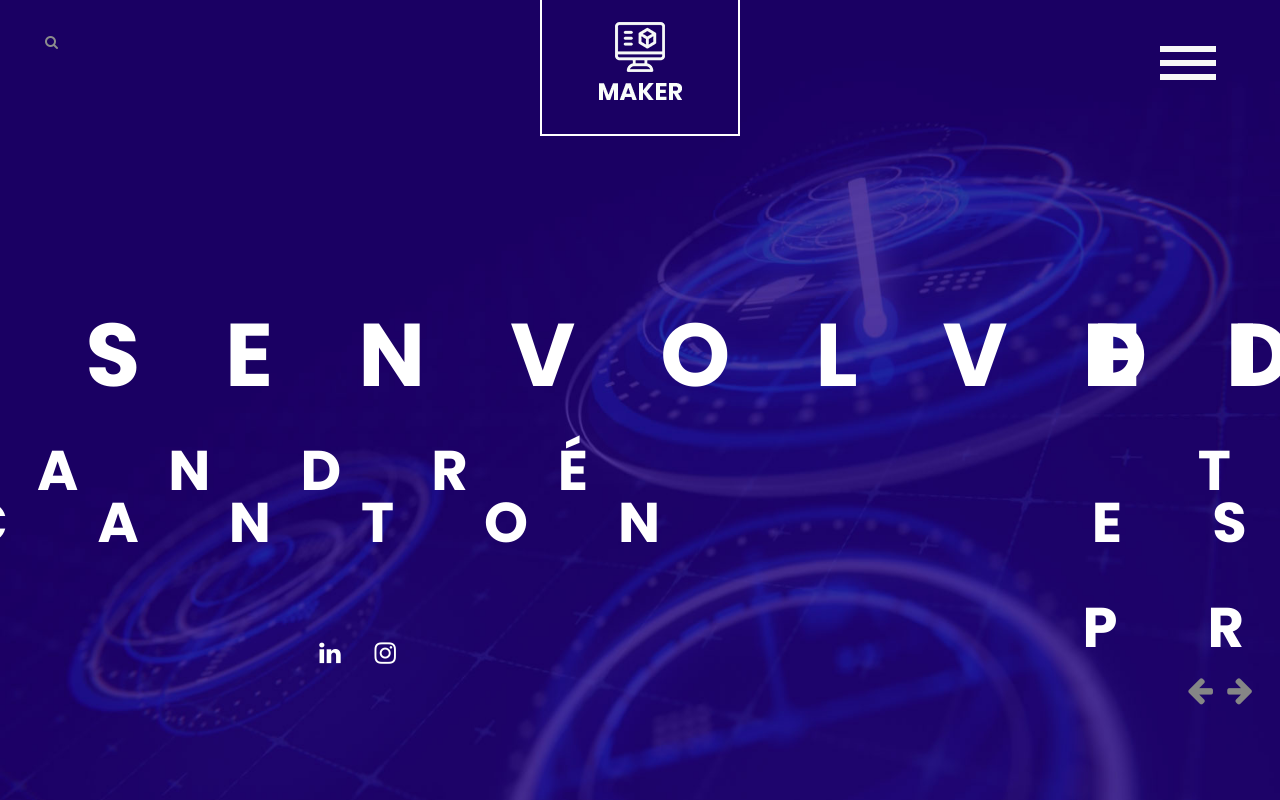
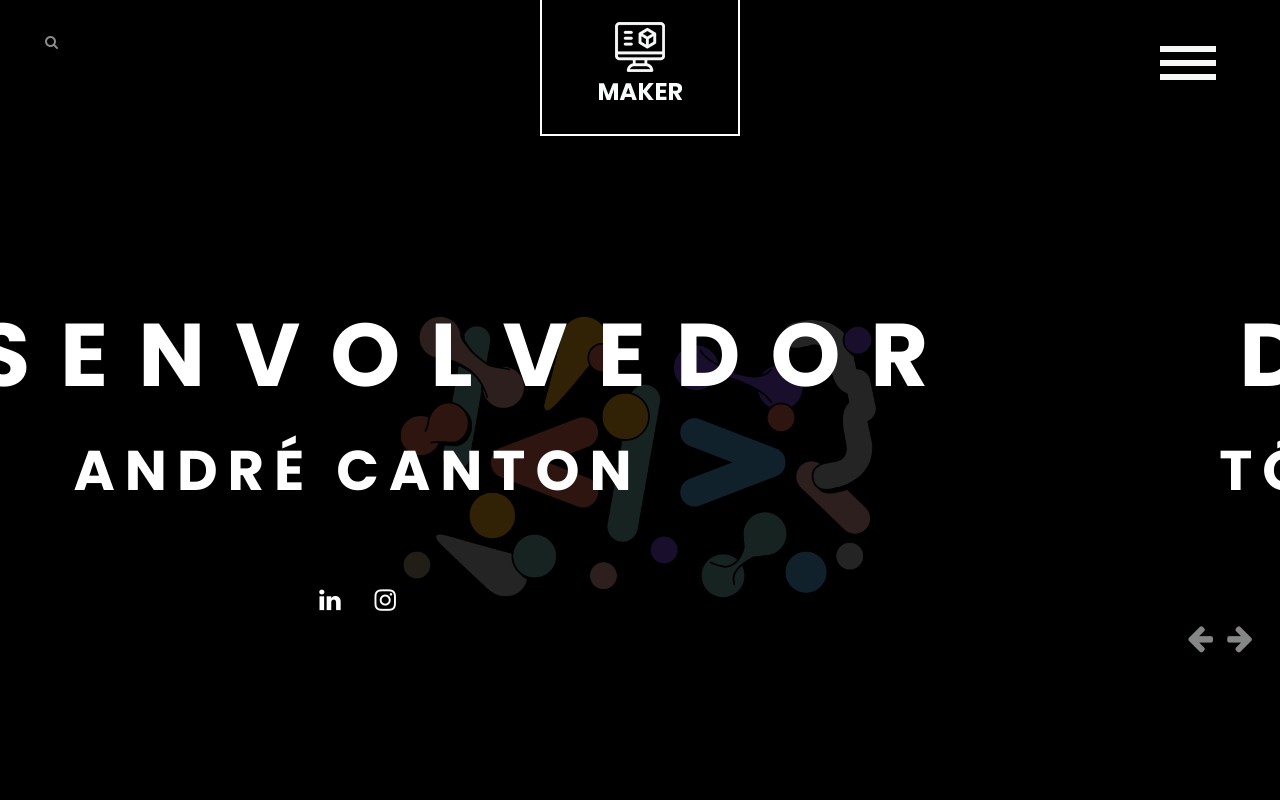
Before and after one commit to dedecanton/trabalho-01-topicos-especiais, a plain HTML site: page index.html in a window 1280 px wide. Shown: the top 800 px of the page. Drawn offline with nearby package versions, Linux system fonts and the light colour scheme; some packages are replaced by stand-ins of ours; files whose address does not match are found by name.

Commit message:
feat: requirement 3

```diff
--- a/css/style.css
+++ b/css/style.css
@@ -321,11 +321,23 @@ button {
 /** banner section **/
 
 .banner_main {
-     background: url(../images/banner.jpg);
+     background: url(../images/code.png);
+     background-size: cover;
+     background-position: center;
      padding: 310px 0px 0px 0px;
-     background-size: 100% 100%;
      background-repeat: no-repeat;
      min-height: 914px;
+     position: relative;
+}
+
+.banner_main::before{
+     content: '';
+     position: absolute;
+     top: 0;
+     left: 0;
+     width: 100%;
+     height: 100%;
+     background-color: rgba(0, 0, 0, 0.8);
 }
 
 .text-bg {
@@ -339,7 +351,7 @@ button {
      padding-bottom: 45px;
      font-weight: bold;
      text-transform: uppercase;
-     letter-spacing: 85px;
+     letter-spacing: 30px;
      text-align: center;
 }
 
@@ -349,7 +361,7 @@ button {
      font-size: 56px;
      line-height: 50px;
      text-transform: uppercase;
-     letter-spacing: 90px;
+     letter-spacing: 10px;
 }
 
 .text-bg ul.social_team {
```
